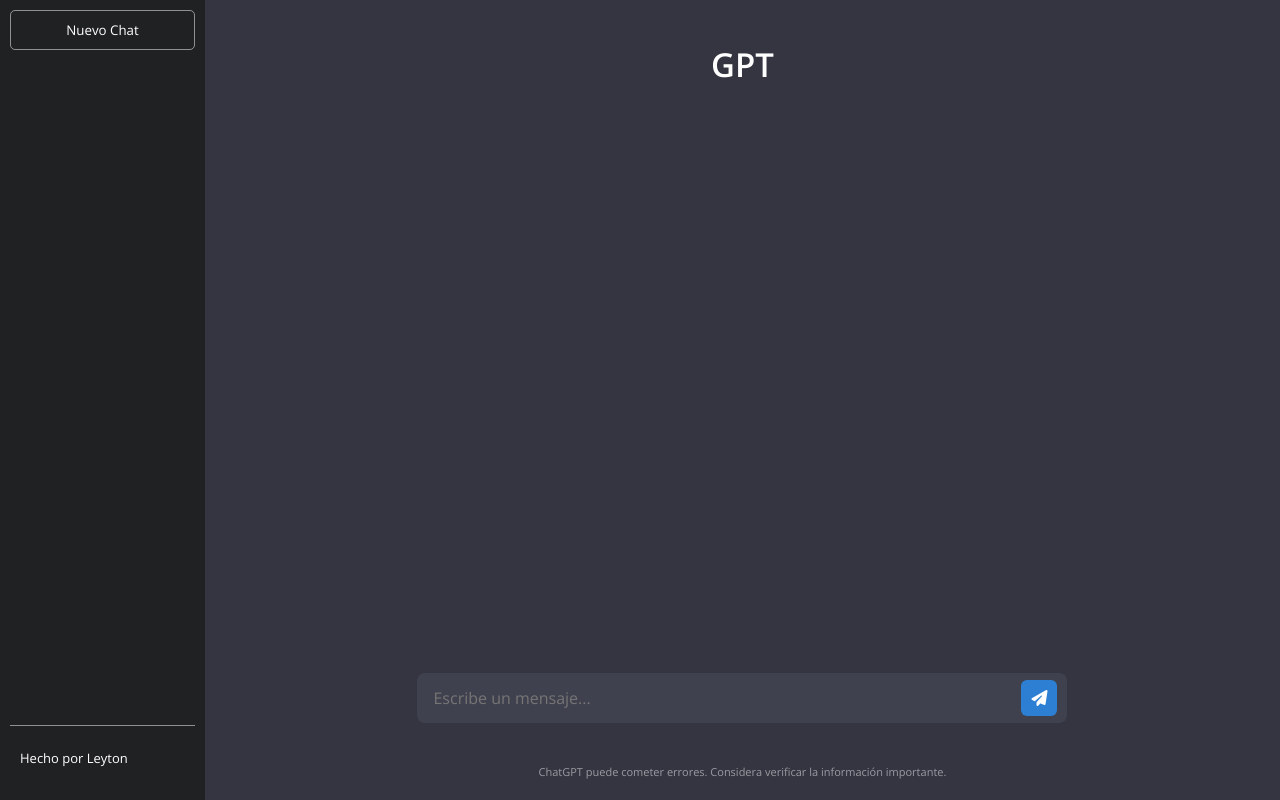
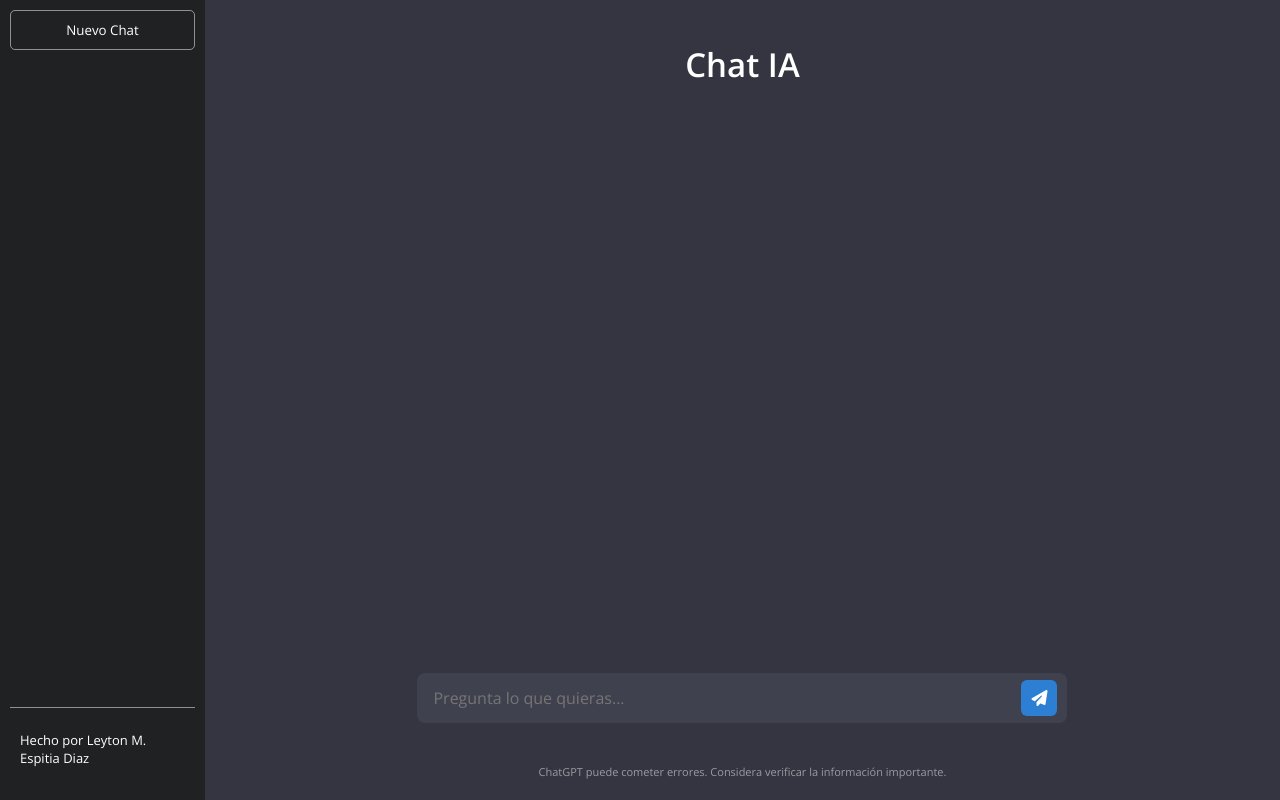
Before and after one commit to notyel/chat-vanilla-Javascript-example, a website: page public/index.html in a window 1280 px wide. Drawn offline with nearby package versions, Linux system fonts and the light colour scheme.

Commit message:
Update project dependencies and improve UI/UX
- Changed the server from http-server to live-server for better development experience.
- Updated the title in index.html for clarity.
- Enhanced footer with full author name in index.html.
- Modified main header title to "Chat IA" for better context.
- Updated input placeholder text to "Pregunta lo que quieras..." for improved user guidance.
- Increased max_tokens in app.js to allow for longer responses.

```diff
--- a/package.json
+++ b/package.json
@@ -3,8 +3,8 @@
   "version": "1.0.0",
   "description": "Este repositorio contiene un ejemplo básico de una aplicación de chat en tiempo real construida con JavaScript puro (vanilla JS). El proyecto ilustra cómo implementar funcionalidades de chat sin utilizar frameworks o librerías externas, enfocándose en el uso de tecnologías web estándar como HTML5, CSS3, y JavaScript.",
   "main": "src/app.js",
-"scripts": {
-    "start": "http-server public"
+  "scripts": {
+    "start": "live-server public --no-browser-cache"
   },
   "repository": {
     "type": "git",
@@ -18,6 +18,6 @@
   },
   "homepage": "https://github.com/notyel/chat-vanilla-Javascript-example#readme",
   "devDependencies": {
-    "http-server": "^14.1.1"
+    "live-server": "^1.2.2"
   }
 }
--- a/public/index.html
+++ b/public/index.html
@@ -4,7 +4,7 @@
     <meta charset="UTF-8" />
     <meta http-equiv="X-UA-Compatible" content="IE=edge" />
     <meta name="viewport" content="width=device-width, initial-scale=1.0" />
-    <title>Javascript ChatGPT Clon</title>
+    <title>ChatGPT Clon</title>
     <meta name="description" content="ChatGPT Clon" />
     <meta name="keywords" content="ChatGPT, Javascript, Clon" />
     <meta name="author" content="Leyton M. Espitia Diaz" />
@@ -34,11 +34,11 @@
     <aside class="side-bar">
       <button>Nuevo Chat</button>
       <div class="history"></div>
-      <footer><p>Hecho por Leyton</p></footer>
+      <footer><p>Hecho por Leyton M. Espitia Diaz</p></footer>
     </aside>
     <main class="main">
       <header>
-        <h1>GPT</h1>
+        <h1>Chat IA</h1>
       </header>
 
       <section id="chat-section">
@@ -50,7 +50,7 @@
           <input
             type="text"
             id="input"
-            placeholder="Escribe un mensaje..."
+            placeholder="Pregunta lo que quieras..."
             autocomplete="off"
           />
           <div id="send-message-button" aria-label="Enviar mensaje">
--- a/public/js/app.js
+++ b/public/js/app.js
@@ -28,7 +28,7 @@
             content: userMessage
           }
         ],
-        max_tokens: 100
+        "max_tokens": 540
       })
     };
 
```
Also changed, not shown: 1 other file.
